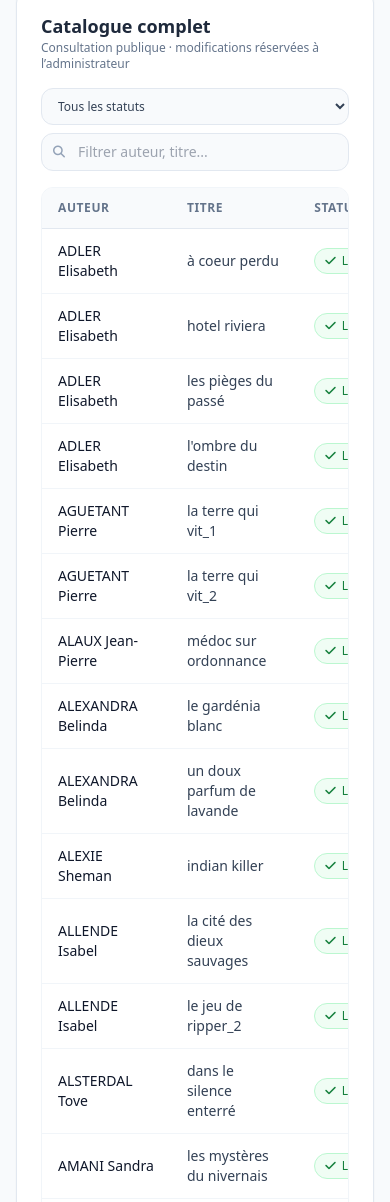
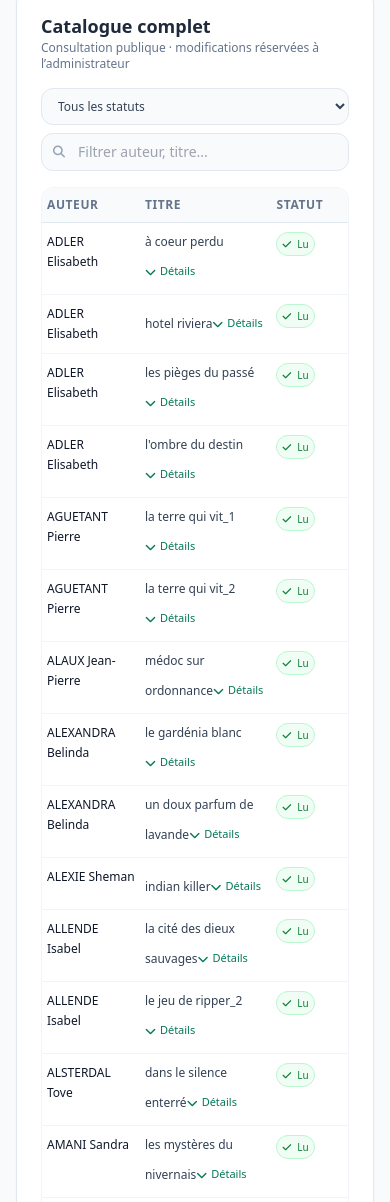
Before and after one commit to erikpier2/pam_liste_lecture, a plain HTML site: page index.html in a window 390 px wide. Shown: the part 836-2038 px from the top of the page. Drawn offline with nearby package versions, Linux system fonts and the light colour scheme.

Commit message:
Add files via upload

```diff
--- a/index.html
+++ b/index.html
@@ -26,6 +26,22 @@
             }
         }
     </script>
+<style>
+/* Catalogue compact sur téléphone : trois colonnes sans défilement horizontal. */
+.mobile-detail-row, .mobile-detail-toggle { display:none; }
+@media (max-width: 639px) {
+  #catalogue-table { table-layout:fixed; width:100%; }
+  #catalogue-table th, #catalogue-table td { padding:9px 5px; font-size:12px; vertical-align:top; overflow-wrap:anywhere; }
+  #catalogue-table th:nth-child(1) {width:32%;}
+  #catalogue-table th:nth-child(2) {width:43%;}
+  #catalogue-table th:nth-child(3) {width:25%;}
+  #catalogue-table .desktop-extra {display:none;}
+  #catalogue-table .mobile-detail-toggle {display:inline-flex; margin-top:5px; padding:4px 0; color:#047857; font-size:11px; align-items:center; gap:4px;}
+  #catalogue-table .mobile-detail-row:not(.hidden) {display:table-row;}
+  #catalogue-table .mobile-detail-row td {background:#f8fafc; padding:10px; font-size:12px;}
+  #catalogue-table .status-cell span {white-space:normal; padding:3px 5px; font-size:10px;}
+}
+</style>
 </head>
 <body class="bg-slate-50 text-slate-800 min-h-full flex flex-col font-sans">
 
@@ -149,14 +165,14 @@
 
                     <!-- Tableau / Liste -->
                     <div class="overflow-x-auto flex-grow rounded-xl border border-slate-100">
-                        <table class="w-full text-left border-collapse">
+                        <table id="catalogue-table" class="w-full text-left border-collapse">
                             <thead>
                                 <tr class="bg-slate-50 text-slate-500 text-xs uppercase tracking-wider border-b border-slate-200">
                                     <th class="py-3 px-4 font-semibold">Auteur</th>
                                     <th class="py-3 px-4 font-semibold">Titre</th>
                                     <th class="py-3 px-4 font-semibold">Statut</th>
-                                    <th class="py-3 px-4 font-semibold">Avis</th>
-                                    <th class="py-3 px-4 font-semibold text-right">Administration</th>
+                                    <th class="py-3 px-4 font-semibold desktop-extra">Avis</th>
+                                    <th class="py-3 px-4 font-semibold text-right desktop-extra">Administration</th>
                                 </tr>
                             </thead>
                             <tbody id="catalogue-table-body" class="divide-y divide-slate-100 text-sm">
@@ -404,7 +420,7 @@
                 return;
             }
 
-            tbody.innerHTML = filtered.map(b => `
+            tbody.innerHTML = filtered.map((b, i) => `
                 <tr class="hover:bg-slate-50 transition-colors group">
                     <td class="py-3 px-4 font-medium text-slate-900">
                         <div class="flex items-center justify-between gap-2">
@@ -412,16 +428,27 @@
 
                         </div>
                     </td>
-                    <td class="py-3 px-4 text-slate-700">${escapeHtml(b.titre)}</td>
-                    <td class="py-3 px-4">
+                    <td class="py-3 px-4 text-slate-700">${escapeHtml(b.titre)}<button type="button" class="mobile-detail-toggle" onclick="toggleMobileDetails(${i}, this)" aria-expanded="false" aria-label="Afficher les détails de cet ouvrage"><i class="fa-solid fa-chevron-down"></i> Détails</button></td>
+                    <td class="py-3 px-4 status-cell">
                                                  ${getstatutBadge(b.statut)}
                     </td>
-                    <td class="py-3 px-4 text-slate-500 text-xs italic max-w-xs truncate">${escapeHtml(b.avis || '-')}</td>
-                                         <td class="py-3 px-4 text-right">
+                    <td class="py-3 px-4 text-slate-500 text-xs italic max-w-xs truncate desktop-extra">${escapeHtml(b.avis || '-')}</td>
+                                         <td class="py-3 px-4 text-right desktop-extra">
                          <a href="${ADMIN_URL}" target="_blank" rel="noopener noreferrer" class="text-emerald-600 hover:underline text-xs" title="Ouvrir l'administration sécurisée"><i class="fa-solid fa-lock mr-1"></i>Modifier</a>
                      </td>
                 </tr>
+                <tr class="mobile-detail-row hidden" id="mobile-detail-${i}">
+                    <td colspan="3"><strong>Avis :</strong> ${escapeHtml(b.avis || 'Aucun avis')}<div class="mt-2"><a href="${ADMIN_URL}" target="_blank" rel="noopener noreferrer" class="text-emerald-700 underline"><i class="fa-solid fa-lock"></i> Administrer</a></div></td>
+                </tr>
             `).join('');
+        }
+
+        function toggleMobileDetails(index, button) {
+            const detail = document.getElementById('mobile-detail-' + index);
+            if (!detail) return;
+            const isOpen = detail.classList.toggle('hidden') === false;
+            button.setAttribute('aria-expanded', String(isOpen));
+            button.innerHTML = isOpen ? '<i class="fa-solid fa-chevron-up"></i> Masquer' : '<i class="fa-solid fa-chevron-down"></i> Détails';
         }
 
         // --- RECHERCHE BIDIRECTIONNELLE ---
```
